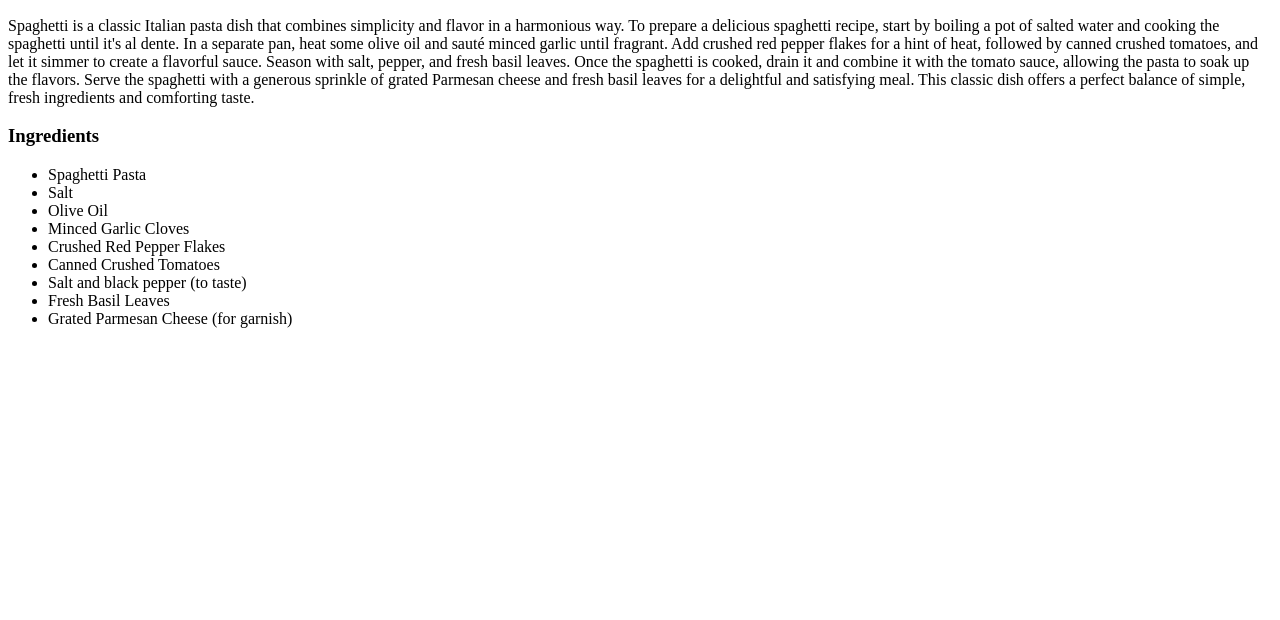
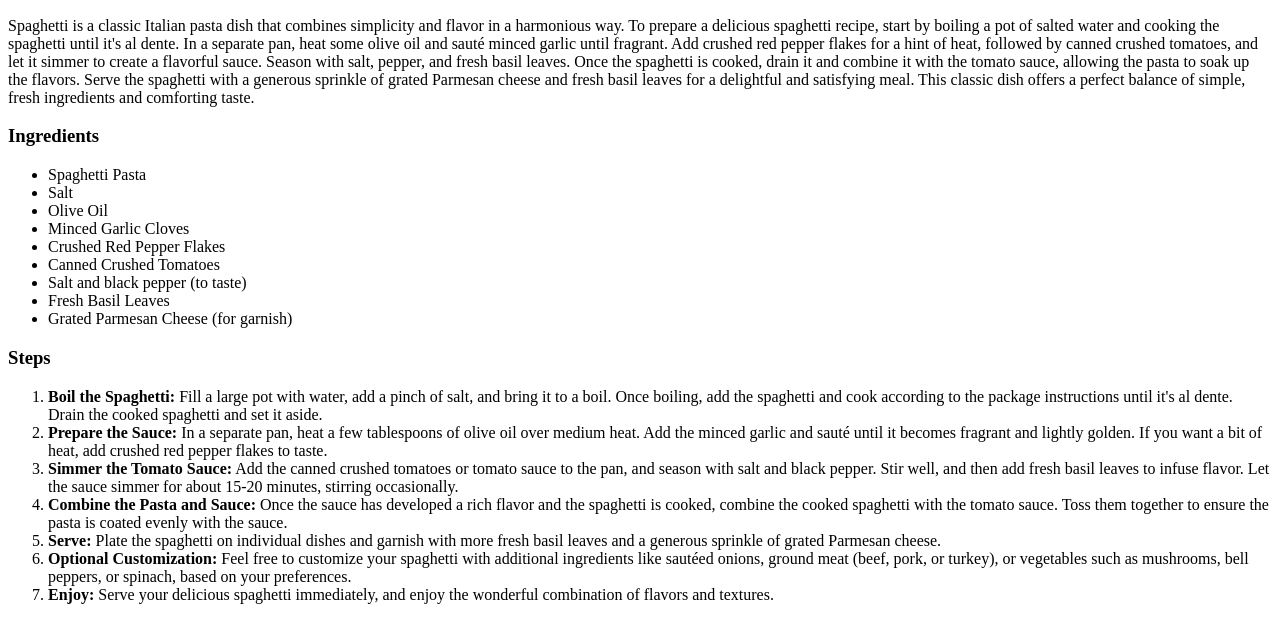
Before and after one commit to amrkab/odin-recipes, a plain HTML site: page recipes/spaghetti.html in a window 1280 px wide. Shown: the part 634-1254 px from the top of the page. Before the commit the page ends 978 px from the top, so only its background shows below. Drawn offline with Linux system fonts and the light colour scheme.

Commit message:
Add ordered steps

```diff
--- a/recipes/spaghetti.html
+++ b/recipes/spaghetti.html
@@ -7,9 +7,13 @@
 </head>
 <body>
     <h1>Spaghetti</h1>
+
     <img src="https://urbanblisslife.com/wp-content/uploads/2023/01/Jolibee-Spaghetti-close-up.jpg" alt="Image of Spaghetti" height="500">
+
     <h2>Description</h2>
+
     <p>Spaghetti is a classic Italian pasta dish that combines simplicity and flavor in a harmonious way. To prepare a delicious spaghetti recipe, start by boiling a pot of salted water and cooking the spaghetti until it's al dente. In a separate pan, heat some olive oil and sauté minced garlic until fragrant. Add crushed red pepper flakes for a hint of heat, followed by canned crushed tomatoes, and let it simmer to create a flavorful sauce. Season with salt, pepper, and fresh basil leaves. Once the spaghetti is cooked, drain it and combine it with the tomato sauce, allowing the pasta to soak up the flavors. Serve the spaghetti with a generous sprinkle of grated Parmesan cheese and fresh basil leaves for a delightful and satisfying meal. This classic dish offers a perfect balance of simple, fresh ingredients and comforting taste.</p>
+
     <h3>Ingredients</h3>
     <ul>
         <li>Spaghetti Pasta</li>
@@ -22,5 +26,17 @@
         <li>Fresh Basil Leaves</li>
         <li>Grated Parmesan Cheese (for garnish)</li>
     </ul>
+
+    <h3>Steps</h3>
+    <ol>
+        <li><b>Boil the Spaghetti:</b> Fill a large pot with water, add a pinch of salt, and bring it to a boil. Once boiling, add the spaghetti and cook according to the package instructions until it's al dente. Drain the cooked spaghetti and set it aside.</li>
+        <li><b>Prepare the Sauce:</b> In a separate pan, heat a few tablespoons of olive oil over medium heat. Add the minced garlic and sauté until it becomes fragrant and lightly golden. If you want a bit of heat, add crushed red pepper flakes to taste.</li>
+        <li><b>Simmer the Tomato Sauce:</b> Add the canned crushed tomatoes or tomato sauce to the pan, and season with salt and black pepper. Stir well, and then add fresh basil leaves to infuse flavor. Let the sauce simmer for about 15-20 minutes, stirring occasionally.</li>
+        <li><b>Combine the Pasta and Sauce:</b> Once the sauce has developed a rich flavor and the spaghetti is cooked, combine the cooked spaghetti with the tomato sauce. Toss them together to ensure the pasta is coated evenly with the sauce.</li>
+        <li><b>Serve:</b> Plate the spaghetti on individual dishes and garnish with more fresh basil leaves and a generous sprinkle of grated Parmesan cheese.</li>
+        <li><b>Optional Customization:</b> Feel free to customize your spaghetti with additional ingredients like sautéed onions, ground meat (beef, pork, or turkey), or vegetables such as mushrooms, bell peppers, or spinach, based on your preferences.</li>
+        <li><b>Enjoy:</b> Serve your delicious spaghetti immediately, and enjoy the wonderful combination of flavors and textures.</li>
+    </ol>
+
 </body>
 </html>
```
